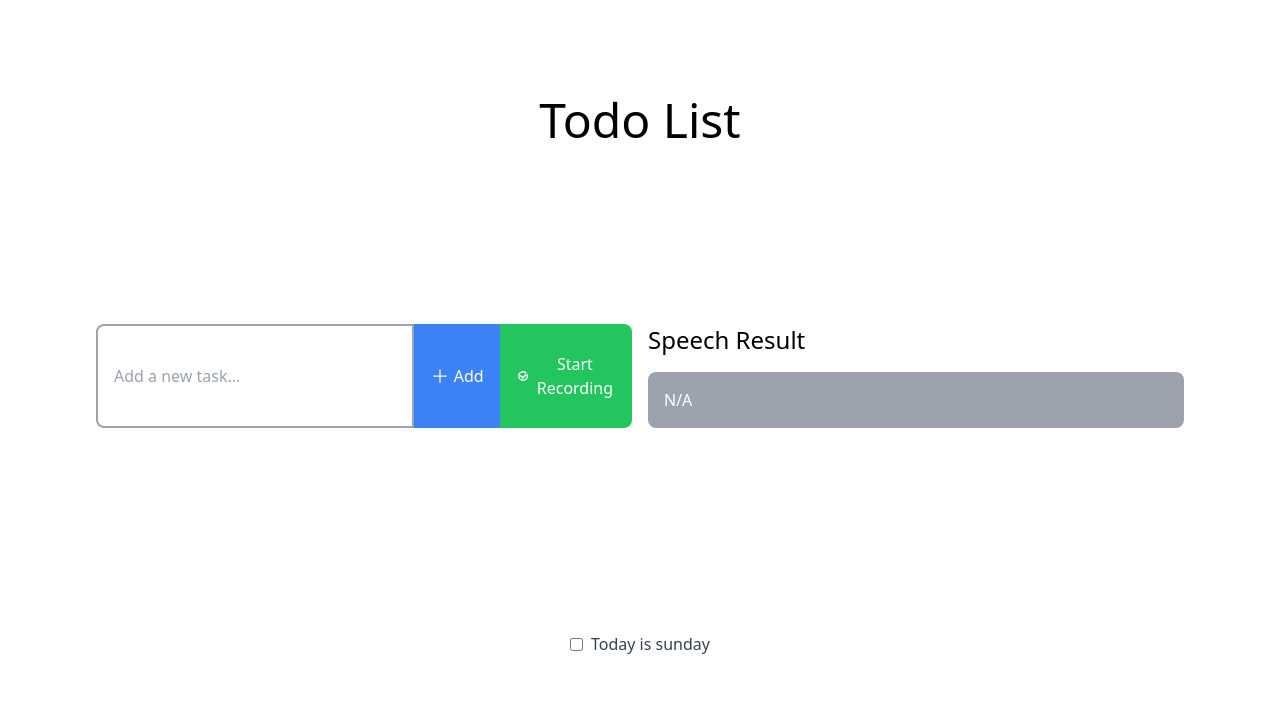
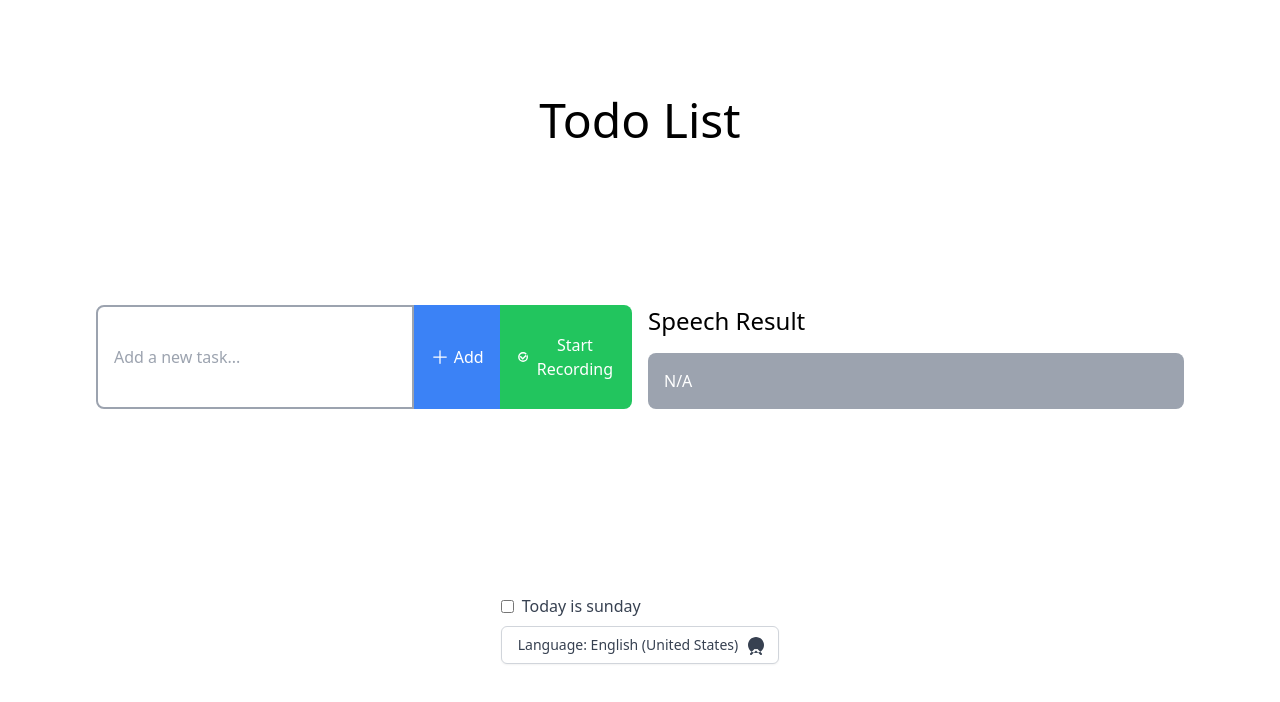
Before and after one commit to bbshark99/react-virtual-assistant-todo-list, a Next.js app: page / in a window 1280 px wide. Shown: the top 702 px of the page. Built offline with nearby package versions, Linux system fonts and the light colour scheme.

Commit message:
Add voice selector

```diff
--- a/src/components/TodoList/index.tsx
+++ b/src/components/TodoList/index.tsx
@@ -49,7 +49,7 @@ export const TodoList: React.FC<TodoListProps> = ({ todos, onToggleTodo }) => {
         </li>
       ))}
 
-      {/* <LanguageDropdown onChange={(lang) => setLanguage(lang)} /> */}
+      <LanguageDropdown onChange={(lang) => setLanguage(lang)} />
     </ul>
   );
 }
```
